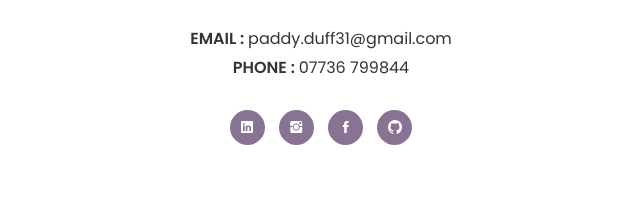
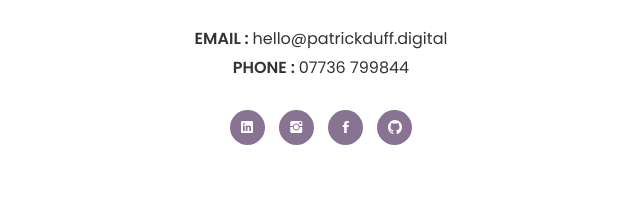
Before and after one commit to paddyduff31/myportfolio, a plain HTML site: page index.html in a window 1280 px wide. Shown: the part 503-700 px from the top of the page, 319-959 px from the left. Drawn offline with Linux system fonts and the light colour scheme; files whose address does not match are found by name.

Commit message:
changed email

```diff
--- a/index.html
+++ b/index.html
@@ -1,7 +1,7 @@
 <!DOCTYPE html>
 <html lang="en">
   <head>
-    <title>Patrick Duff - CV</title>
+    <title>Patrick Duff Digital</title>
     <meta http-equiv="X-UA-Compatible" content="IE=edge" />
     <meta name="viewport" content="width=device-width, initial-scale=1" />
     <meta charset="UTF-8" />
@@ -88,7 +88,7 @@
               <h2><b>Patrick Duff</b></h2>
               <h4 class="font-yellow">Full Stack Developer</h4>
               <ul class="information margin-tb-30">
-                <li><b>EMAIL : </b>paddy.duff31@gmail.com</li>
+                <li><b>EMAIL : </b>hello@patrickduff.digital</li>
                 <li><b>PHONE : </b>07736 799844</li>
               </ul>
               <ul class="social-icons">
```
Also changed, not shown: 1 other file.
